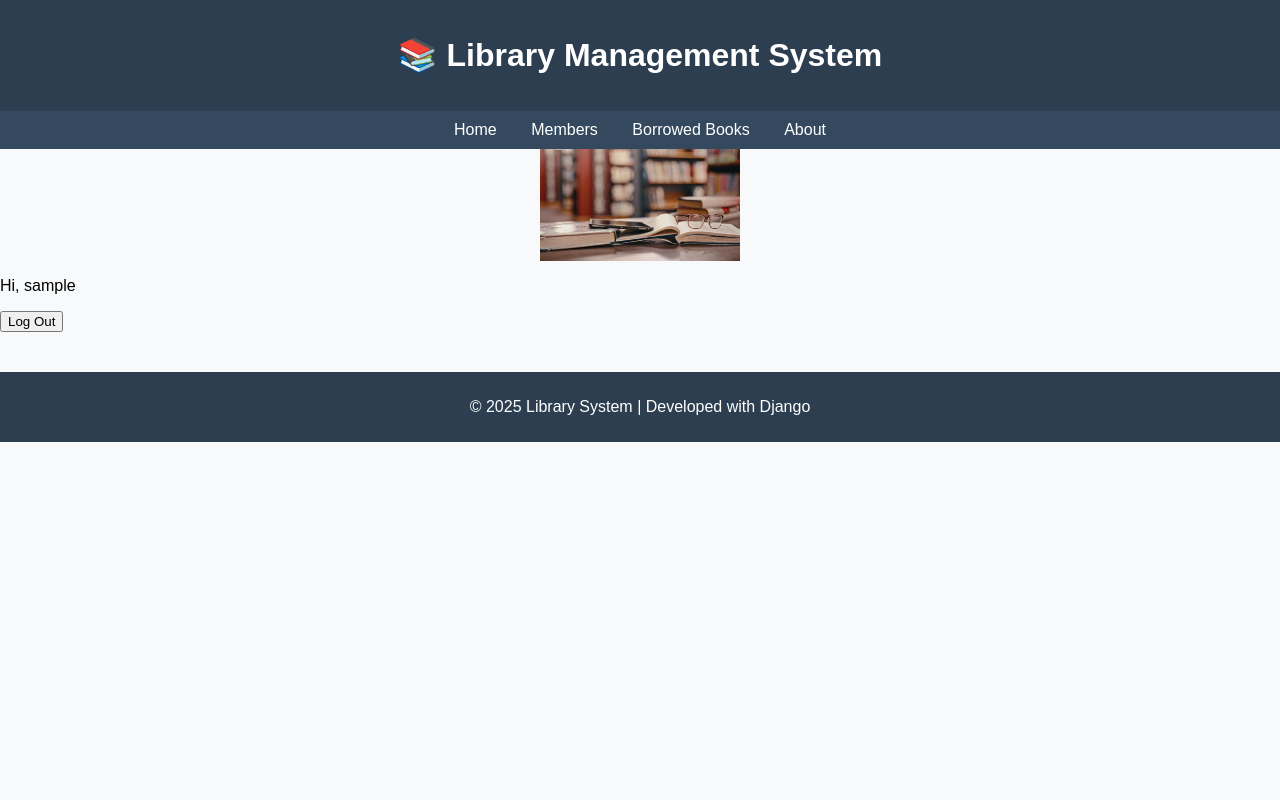
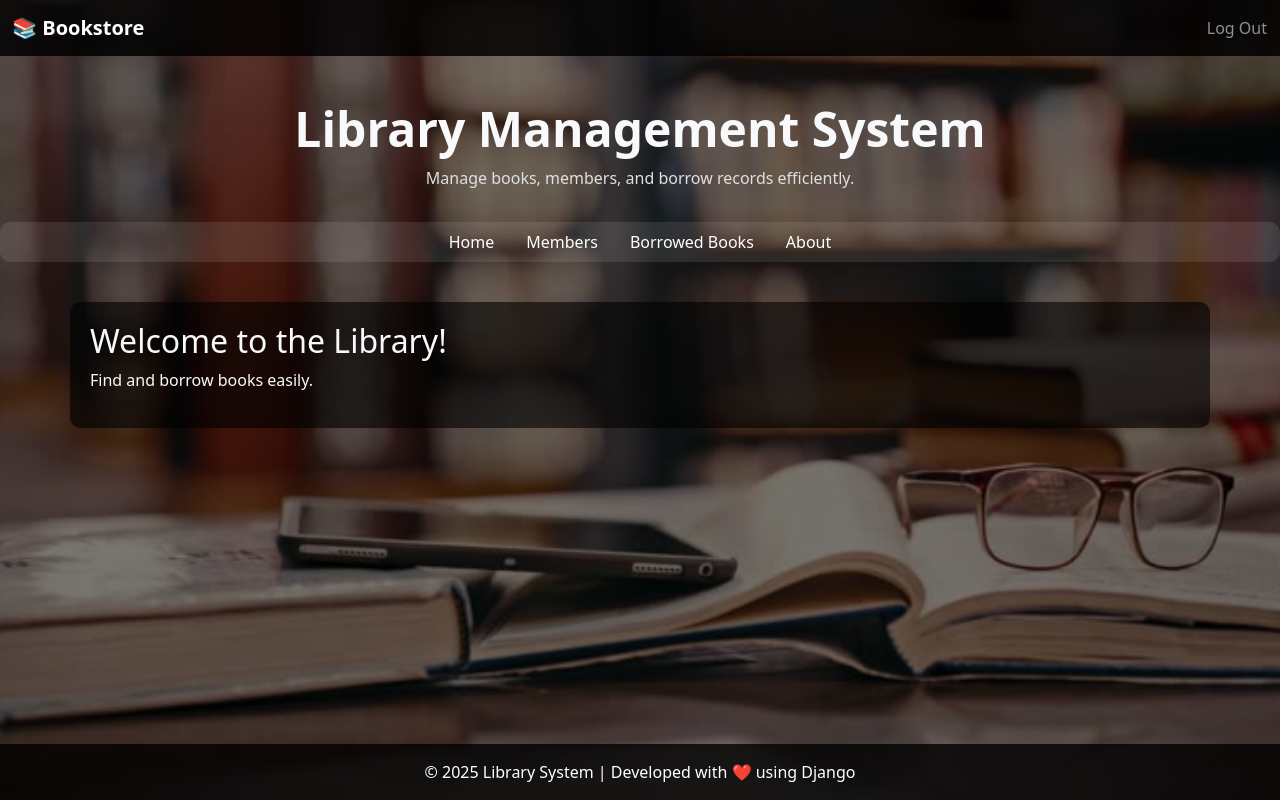
Before and after one commit to Nusrat-96/Library_management_system_, a Django app: page / in a window 1280 px wide. Run offline with Django 5.2, Linux system fonts and the light colour scheme; the visitor is signed in with stand-in values (Sample User, id 1).

Commit message:
feat(bootstrap): Add bootstrap and Crispy Form

```diff
--- a/accounts/views.py
+++ b/accounts/views.py
@@ -5,5 +5,5 @@ from .forms import CustomUserCreationForm
 
 class SignUpView(CreateView):
     form_class = CustomUserCreationForm
-    success_url = reverse_lazy("login")
+    success_url = reverse_lazy("home")
     template_name = "registration/signup.html"
--- a/lmsProject/settings.py
+++ b/lmsProject/settings.py
@@ -39,6 +39,9 @@ INSTALLED_APPS = [
     'django.contrib.sessions',
     'django.contrib.messages',
     'django.contrib.staticfiles',
+    # 3rd Party
+    "crispy_forms", # new
+    "crispy_bootstrap5", # new
 
     #local
     'accounts.apps.AccountsConfig',
@@ -176,6 +179,7 @@ STATIC_URL = "/static/"
 STATICFILES_DIRS = [BASE_DIR / "static"]
 STATIC_ROOT = BASE_DIR / "staticfiles"
 STATICFILES_STORAGE = "django.contrib.staticfiles.storage.StaticFilesStorage" # new
+# command to collect static file : python3 manage.py collectstatic
 
 
 # -------------------------------------------------------------------
--- a/static/css/base.css
+++ b/static/css/base.css
@@ -1,73 +1,71 @@
-/* static/css/base.css */
-/* ===== Simple Page Styling ===== */
+/* ========== base.css ========== */
 
+/* General body styling (applies to all pages) */
 body {
-    font-family: Arial, sans-serif;
-    background-color: #f8f9fa;
-    margin: 0;
-    padding: 0;
-    }
-
-header {
-    background-color: #2c3e50;
-    color: white;
-    padding: 15px 0;
-    text-align: center;
-    }
-
-nav {
-    background-color: #34495e;
-    padding: 10px;
-    text-align: center;
-    }
-
-nav a {
-    color: white;
-    text-decoration: none;
-    margin: 0 15px;
-    }
-
-nav a:hover {
-    text-decoration: underline;
-    }
-
-.container {
-    width: 80%;
-    margin: 20px auto;
-    background: white;
-    padding: 20px;
-    border-radius: 10px;
-    box-shadow: 0 2px 8px rgba(0, 0, 0, 0.1);
+    color: #f8f9fa;
+    min-height: 100vh;
+    display: flex;
+    flex-direction: column;
 }
 
-.messages {
-    margin: 10px auto;
-    width: 80%;
+/* Background only for home page */
+body.home-background {
+    background:
+        linear-gradient(rgba(0, 0, 0, 0.5), rgba(0, 0, 0, 0.5)),
+        url("../images/library_image.jpg") no-repeat center center fixed;
+    background-size: cover;
 }
 
-.messages li {
-    list-style: none;
-    background: #d1ecf1;
-    color: #0c5460;
-    border: 1px solid #bee5eb;
-    padding: 10px;
-    margin: 5px 0;
-    border-radius: 5px;
+/* ⚫ Signup page background */
+.about-body {
+    background-color: black;
+    color: white;
 }
 
-/* for image */
-.bookcover {
-    display: block;           /* Makes margin auto work */
-    margin: 0 auto;           /* Centers horizontally */
-    width: 200px;             /* Adjust width as needed */
-    height: auto;             /* Maintains aspect ratio */
+/* Navbar styling */
+.navbar {
+    background-color: rgba(0, 0, 0, 0.85) !important;
 }
 
+/* Header styling */
+header {
+    text-align: center;
+    margin-top: 100px;
+}
 
+header h1 {
+    font-weight: bold;
+    color: #f8f9fa;
+}
+
+header p {
+    color: #e0e0e0;
+}
+
+/* Secondary navigation */
+.nav {
+    background-color: rgba(255, 255, 255, 0.1);
+    border-radius: 10px;
+}
+
+.nav a {
+    color: #fff !important;
+    font-weight: 500;
+}
+
+.nav a:hover {
+    text-decoration: underline;
+}
+
+/* Main content area */
+.container {
+    background-color: rgba(0, 0, 0, 0.6);
+    border-radius: 10px;
+    padding: 20px;
+}
+
+/* Footer */
 footer {
-    text-align: center;
-    padding: 10px;
-    background: #2c3e50;
-    color: white;
-    margin-top: 40px;
+    background-color: rgba(0, 0, 0, 0.8);
+    color: #fff;
 }
--- a/templates/base.html
+++ b/templates/base.html
@@ -1,51 +1,108 @@
 {% load static %}
-
 <!DOCTYPE html>
-
-
 <html lang="en">
 
 <head>
-    <meta charset="UTF-8">
-    <title>Library Management System</title>
-    <!-- CSS -->
+    <meta charset="utf-8">
+    <meta name="viewport" content="width=device-width, initial-scale=1">
+    <title>{% block title %}Library Management System{% endblock title %}</title>
+
+    <!-- Bootstrap CSS -->
+    <link
+        href="https://cdn.jsdelivr.net/npm/bootstrap@5.1.3/dist/css/bootstrap.min.css"
+        rel="stylesheet"
+    >
+
+    <!-- Custom CSS -->
     <link rel="stylesheet" href="{% static 'css/base.css' %}">
 
 </head>
 
-<body>
+<body class="{% block body_class %}{% endblock body_class %}">
+    <!-- Navbar -->
+    <nav class="navbar navbar-expand-md navbar-dark fixed-top">
+        <div class="container-fluid">
+            <a class="navbar-brand fw-bold" href="#">📚 Bookstore</a>
+            <button
+                class="navbar-toggler"
+                type="button"
+                data-bs-toggle="collapse"
+                data-bs-target="#navbarCollapse"
+                aria-controls="navbarCollapse"
+                aria-expanded="false"
+                aria-label="Toggle navigation"
+            >
+                <span class="navbar-toggler-icon"></span>
+            </button>
 
+            <div class="collapse navbar-collapse" id="navbarCollapse">
+                <ul class="navbar-nav ms-auto mb-2 mb-md-0">
+
+                    {% if user.is_authenticated %}
+                        <li class="nav-item">
+                            <form action="{% url 'logout' %}" method="post" style="display:inline;">
+                                {% csrf_token %}
+                                <button type="submit" class="btn btn-link nav-link" style="padding: 0; text-decoration: none;">
+                                    Log Out
+                                </button>
+                            </form>
+                        </li>
+
+                    {% else %}
+                        <li class="nav-item">
+                            <a class="nav-link" href="{% url 'login' %}">Log In</a>
+                        </li>
+                        <li class="nav-item">
+                            <a class="nav-link" href="{% url 'signup' %}">Sign Up</a>
+                        </li>
+                    {% endif %}
+
+                </ul>
+            </div>
+        </div>
+    </nav>
+
+    <!-- Header -->
     <header>
-        <h1>📚 Library Management System</h1>
+        <h1 class="display-5 fw-bold">Library Management System</h1>
+        <p>Manage books, members, and borrow records efficiently.</p>
     </header>
 
-    <nav>
-        <a href="{% url 'home' %}">Home</a>
-        <a href="#">Members</a>
-        <a href="#">Borrowed Books</a>
-        <a href="#">About</a>
+    <!-- Navigation -->
+    <nav class="nav justify-content-center my-3">
+        <a class="nav-link" href="{% url 'home' %}">Home</a>
+        <a class="nav-link" href="#">Members</a>
+        <a class="nav-link" href="#">Borrowed Books</a>
+        <a class="nav-link" href="#">About</a>
     </nav>
 
-    <!-- Messages section -->
+    <!-- Messages -->
     {% if messages %}
-    <ul class="messages">
-        {% for message in messages %}
-        <li>{{ message }}</li>
-        {% endfor %}
-    </ul>
+        <div class="container mt-3">
+            <div class="alert alert-info" role="alert">
+                <ul class="mb-0">
+                    {% for message in messages %}
+                        <li>{{ message }}</li>
+                    {% endfor %}
+                </ul>
+            </div>
+        </div>
     {% endif %}
 
-    <!-- Dynamic content from other templates -->
-    {% block content %}
-    {% endblock %}
+    <!-- Page Content -->
+    <main class="container my-4 text-light">
+        {% block content %}
+        {% endblock content %}
+    </main>
 
-    <footer>
-        <p>© {{ now|default:2025 }} Library System | Developed with Django</p>
+    <!-- Footer -->
+    <footer class="text-center py-3 mt-auto">
+        <p class="mb-0">© {{ now|default:2025 }} Library System | Developed with ❤️ using Django</p>
     </footer>
 
-    <!-- JavaScript -->
-    <script src="{% static 'js/base.js' %}"></script>
-
+    <!-- Bootstrap JS -->
+    <script
+        src="https://cdn.jsdelivr.net/npm/bootstrap@5.1.3/dist/js/bootstrap.bundle.min.js">
+    </script>
 </body>
-
 </html>
--- a/templates/home.html
+++ b/templates/home.html
@@ -1,24 +1,8 @@
-{% extends "base.html" %}
-{% load static %}
+{% extends 'base.html' %}
 
-{% block title %} Home {% endblock title %}
+{% block body_class %}home-background{% endblock body_class %}
 
 {% block content %}
-<img class="bookcover" src="{% static 'images/library_image.jpg' %}">
-
-{% if user.is_authenticated %}
-<p> Hi, {{user.username}}</p>
-
-<form action="{% url 'logout' %}" method="post">
-    {% csrf_token %}
-    <button type="submit">Log Out</button>
-</form>
-
-{% else %}
-<p>You are Not Loged In</p>
-<a href="{% url 'login' %}"> Log In  </a> ||
-<a href="{% url 'signup' %}"> Sign Up </a>
-
-{% endif %}
-
+<h2>Welcome to the Library!</h2>
+<p>Find and borrow books easily.</p>
 {% endblock content %}
--- a/templates/registration/login.html
+++ b/templates/registration/login.html
@@ -1,10 +1,11 @@
 {% extends "base.html" %}
+{% load crispy_forms_tags %}
 
 {% block content %}
   <h2>Log In</h2>
   <form method="post">
     {% csrf_token %}
-    {{ form}}
-    <button type="submit">Log In</button>
+    {{ form|crispy}}
+    <button class="btn btn-success" type="submit">Log In</button>
   </form>
 {% endblock %}
```
Also changed, not shown: templates/registration/signup.html (+5 -2 lines).
